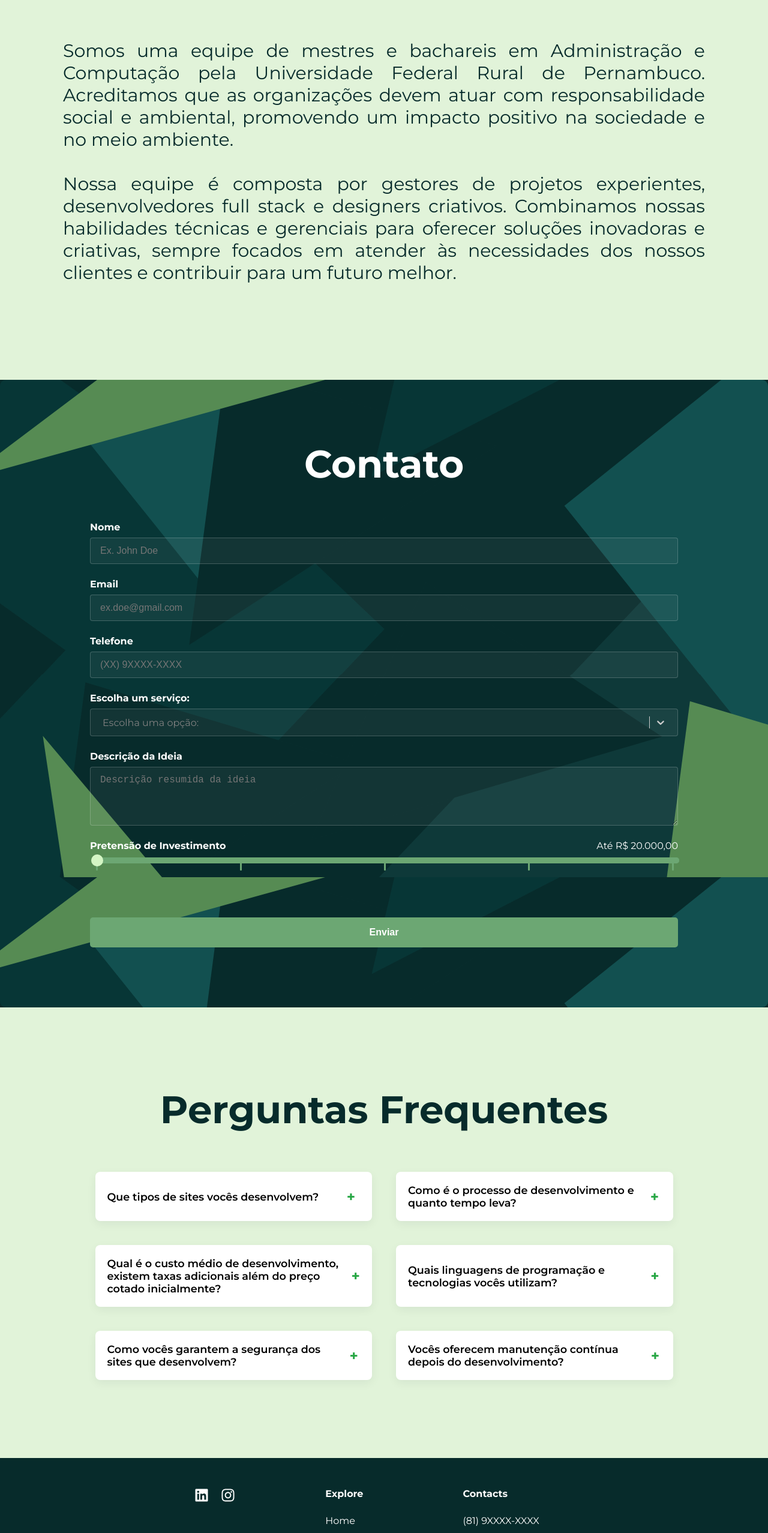
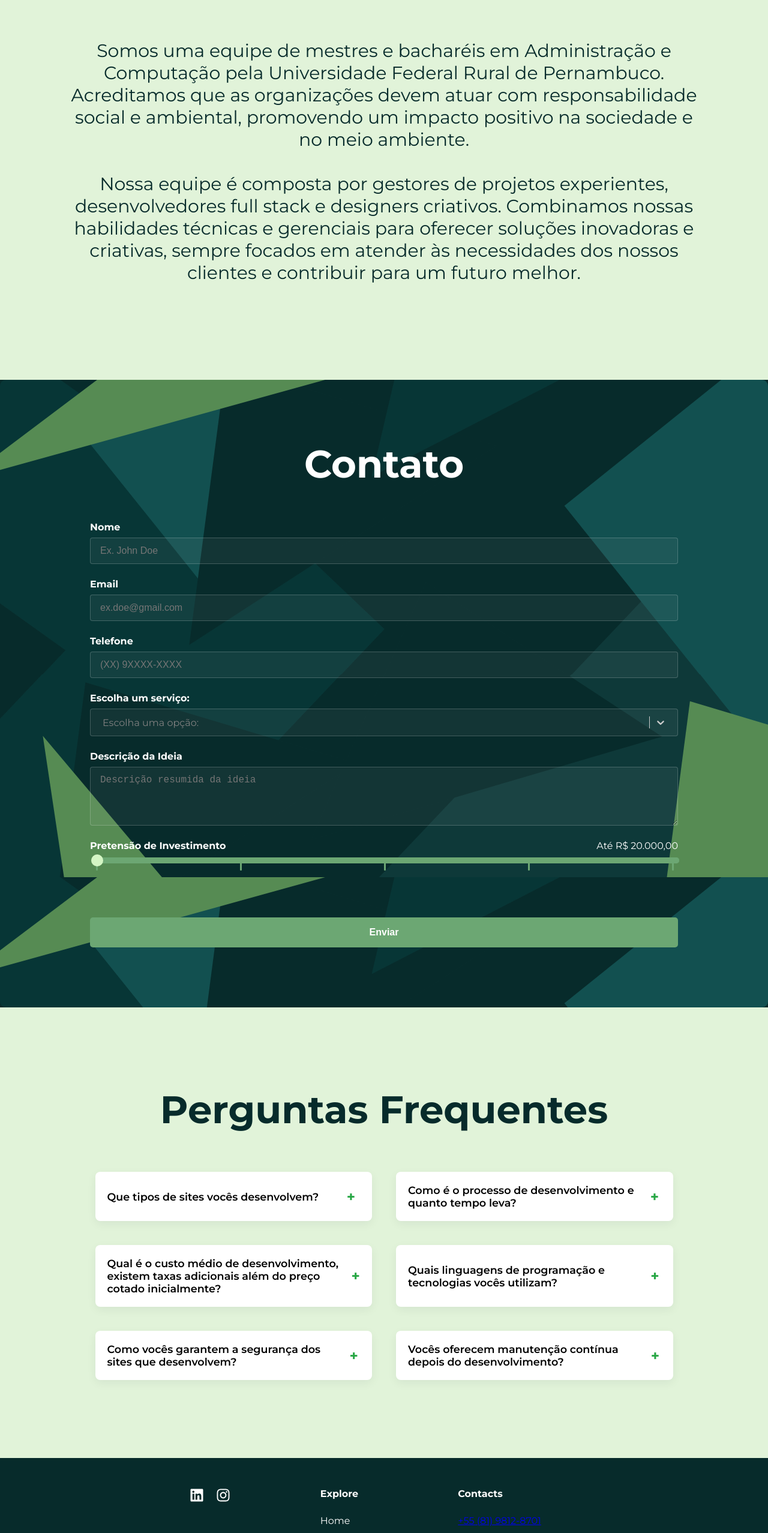
Before and after one commit to Igor-Britoo/Green-Devs-Website-PROD, a React (Vite) app: page / in a window 1280 px wide. Shown: the part 2015-4570 px from the top of the page at 60% size. Built offline with nearby package versions, Linux system fonts and the light colour scheme.

Commit message:
Release 27/11/2024

```diff
--- a/src/components/AboutUs.jsx
+++ b/src/components/AboutUs.jsx
@@ -6,7 +6,7 @@ const AboutUs = forwardRef((props, ref) => {
     <AboutUsSection ref={ref} {...props}>
       <AboutUsTitle>Sobre nós</AboutUsTitle>
       <Text>
-        Somos uma equipe de mestres e bachareis em Administração e Computação pela Universidade Federal Rural de Pernambuco. Acreditamos que as organizações devem atuar com responsabilidade social e ambiental, promovendo um impacto positivo na sociedade e no meio ambiente.
+        Somos uma equipe de mestres e bacharéis em Administração e Computação pela Universidade Federal Rural de Pernambuco. Acreditamos que as organizações devem atuar com responsabilidade social e ambiental, promovendo um impacto positivo na sociedade e no meio ambiente.
         <br/>
         <br/>
         Nossa equipe é composta por gestores de projetos experientes, desenvolvedores full stack e designers criativos. Combinamos nossas habilidades técnicas e gerenciais para oferecer soluções inovadoras e criativas, sempre focados em atender às necessidades dos nossos clientes e contribuir para um futuro melhor.
--- a/src/components/FAQ.jsx
+++ b/src/components/FAQ.jsx
@@ -12,7 +12,7 @@ const FAQ = forwardRef((props, ref) => {
     {
       question: 'Como é o processo de desenvolvimento e quanto tempo leva?',
       answer: 'Iniciamos com uma reunião para entender suas necessidades e objetivos, definimos o escopo do projeto, desenvolvemos um plano detalhado '
-            + 'com wireframes e desings visuais, construímos o site, realizamos testes rigorosos para garantir a fuincionalidade e segurança, lançamos '
+            + 'com wireframes e designs visuais, construímos o site, realizamos testes rigorosos para garantir a funcionalidade e segurança, lançamos '
             + 'o site, e oferecemos suporte contínuo.',
     },
     {
@@ -32,7 +32,7 @@ const FAQ = forwardRef((props, ref) => {
     },
     {
       question: 'Vocês oferecem manutenção contínua depois do desenvolvimento?',
-      answer: 'Sim, oferecemos planos de manutenção contínua para garantir que seu site esteja sempre seguro, atualizado e funcnionando perfeitamente.',
+      answer: 'Sim, oferecemos planos de manutenção contínua para garantir que seu site esteja sempre seguro, atualizado e funcionando perfeitamente.',
     },
   ];
 
--- a/src/components/Footer.jsx
+++ b/src/components/Footer.jsx
@@ -9,7 +9,7 @@ const Footer = () => {
       <FooterContainer>
         <Section>
           <SocialLinks>
-            <IconLink href="#">
+            <IconLink href="https://www.linkedin.com/company/green-devs/">
               <FaLinkedin />
             </IconLink>
             <IconLink href="#">
@@ -32,8 +32,8 @@ const Footer = () => {
         <Section>
           <Contacts>
             <h4>Contacts</h4>
-            <span>(81) 9XXXX-XXXX</span>
-            <span>email@greendevs.com</span>
+            <a href="tel:+558198128701">+55 (81) 9812-8701</a>
+            <a href="mailto:contato@greendevs.tech">contato@greendevs.tech</a>
           </Contacts>
         </Section>
       </FooterContainer>
--- a/src/components/styled/AboutUsComponents.jsx
+++ b/src/components/styled/AboutUsComponents.jsx
@@ -37,7 +37,7 @@ export const AboutUsTitle = styled.h2`
 export const Text = styled.p`
   font-weight: 400;
   font-size: ${props => props.theme.fontSizes['xxxl']};
-  text-align: justify;
+  text-align: center;
   color: #072B2B;
   max-width: 1280px;
 
```
